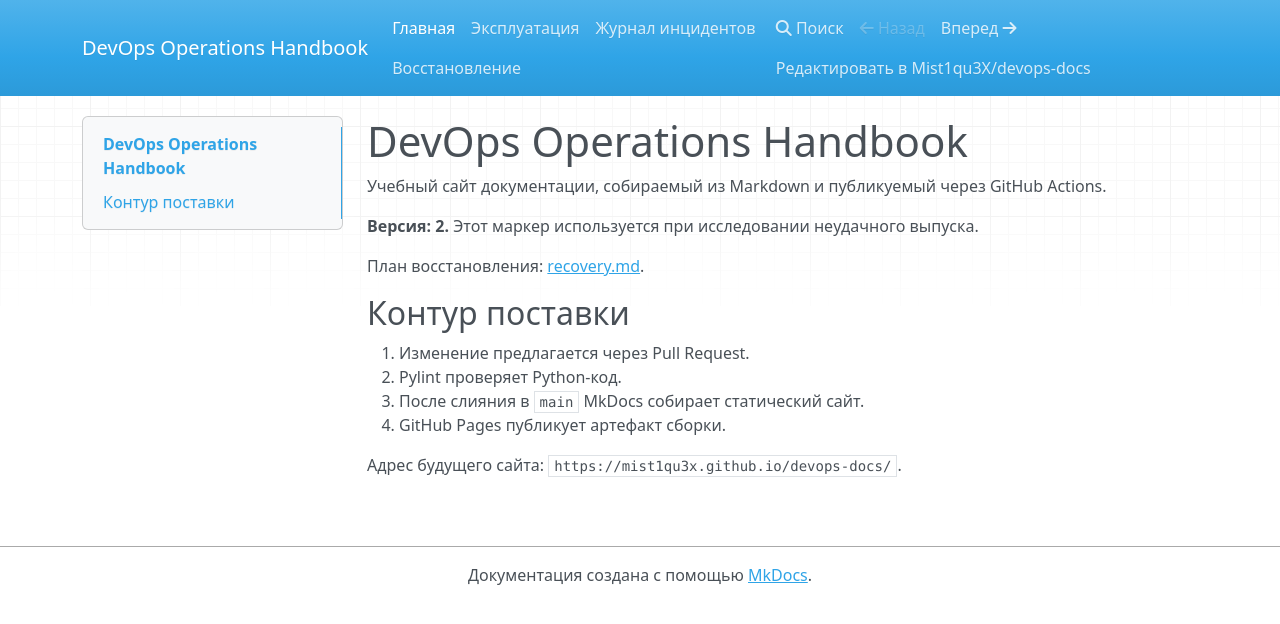
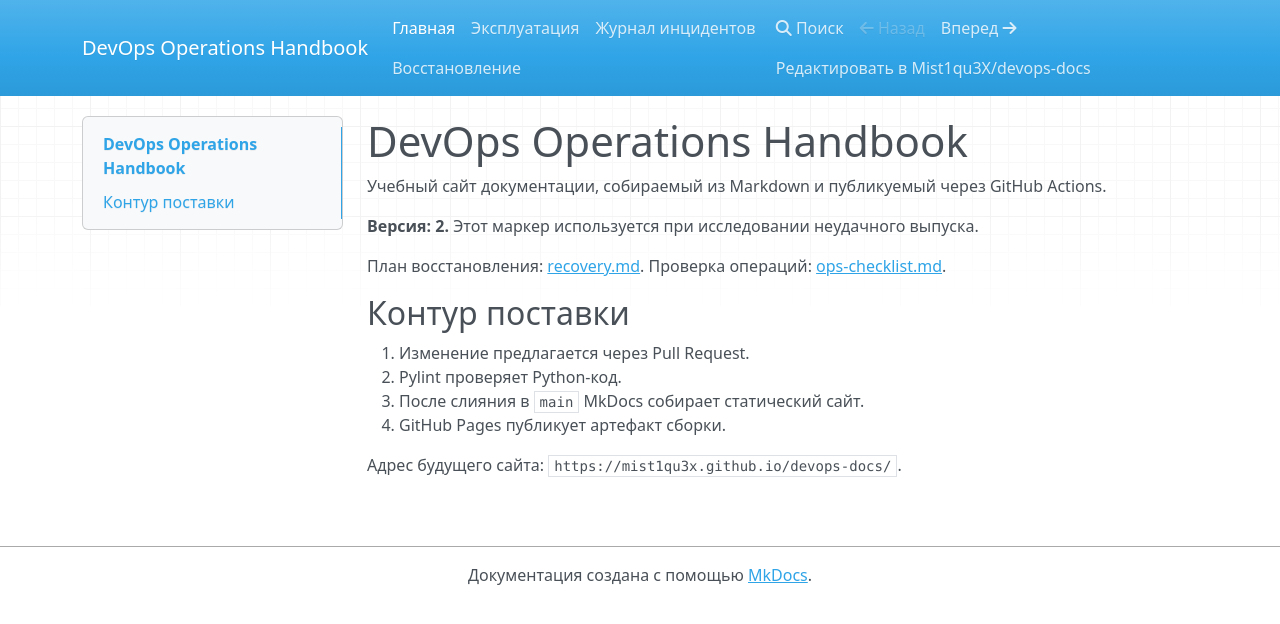
Before and after one commit to Mist1qu3X/devops-docs, an MkDocs documentation site: the page built from docs/index.md, in a window 1280 px wide. Shown: the top 624 px of the page. Built offline with MkDocs 1.6.1, drawn with Linux system fonts in a browser that asks for light colours; nearby versions of some CDN libraries.

Commit message:
docs: add broken link for strict CI exercise
Co-authored-by: Copilot <223556219+Copilot@users.noreply.github.com>

```diff
--- a/docs/index.md
+++ b/docs/index.md
@@ -5,6 +5,7 @@
 **Версия: 2.** Этот маркер используется при исследовании неудачного выпуска.
 
 План восстановления: [recovery.md](recovery.md).
+Проверка операций: [ops-checklist.md](ops-checklist.md).
 
 ## Контур поставки
 
```
